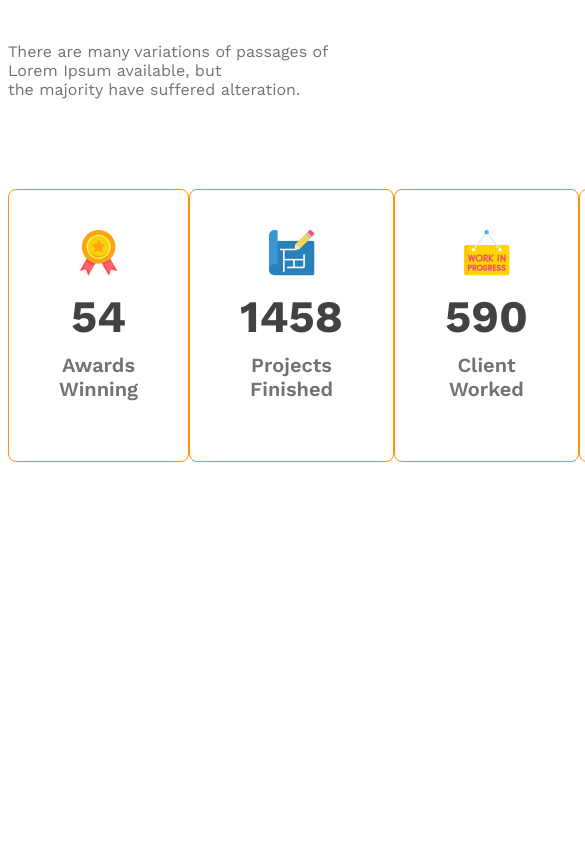
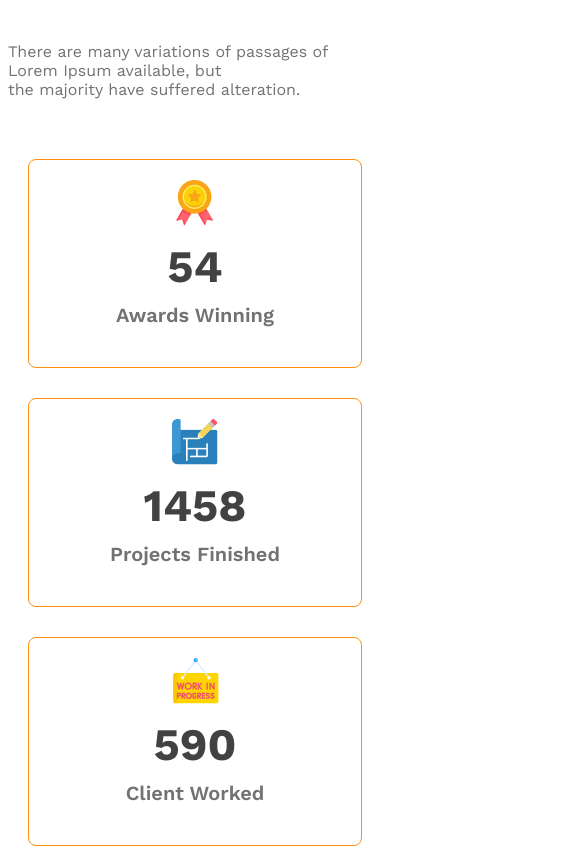
Before and after one commit to amrinkarim22/g3-architectt, a plain HTML site: page index.html in a window 390 px wide. Shown: the part 2888-3737 px from the top of the page, 585 px wide, since content can reach past the window. Before the commit the page ends 3420 px from the top, so only its background shows below. Drawn offline with nearby package versions, Linux system fonts and the light colour scheme.

Commit message:
facts section made responsive

```diff
--- a/styles/style.css
+++ b/styles/style.css
@@ -165,9 +165,6 @@ main{
     }
     .banner-description{
         font-size: 12px;
-
-
-
     }
     .orange{
         max-width: 150px;
@@ -176,15 +173,21 @@ main{
         font-size: 15px;
         font-weight: 600;
         margin-bottom: 32px;
-
     }
     .teams-img-container{
 
         grid-template-columns:1fr;
     }
-    .teams-content{
+    .teams-content, .facts-card-box{
         padding-right:20px;
         padding-left:20px;
+    }
+    .facts-card-box{
+        flex-direction: column;
+    }
+    .card{
+        margin-top: 30px;
+        padding: 20px 10px;
     }
 }
 
```
Also changed, not shown: index.html (+1 -0 lines).
